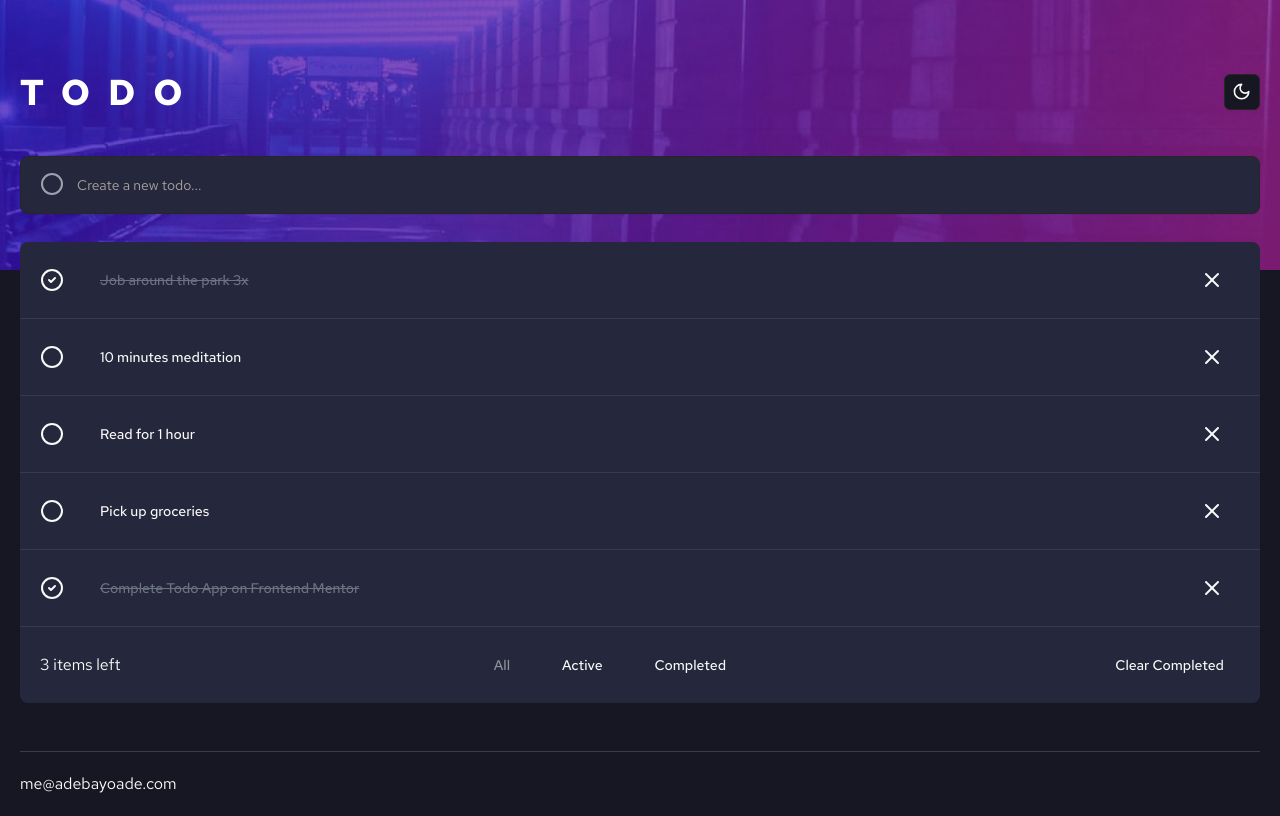
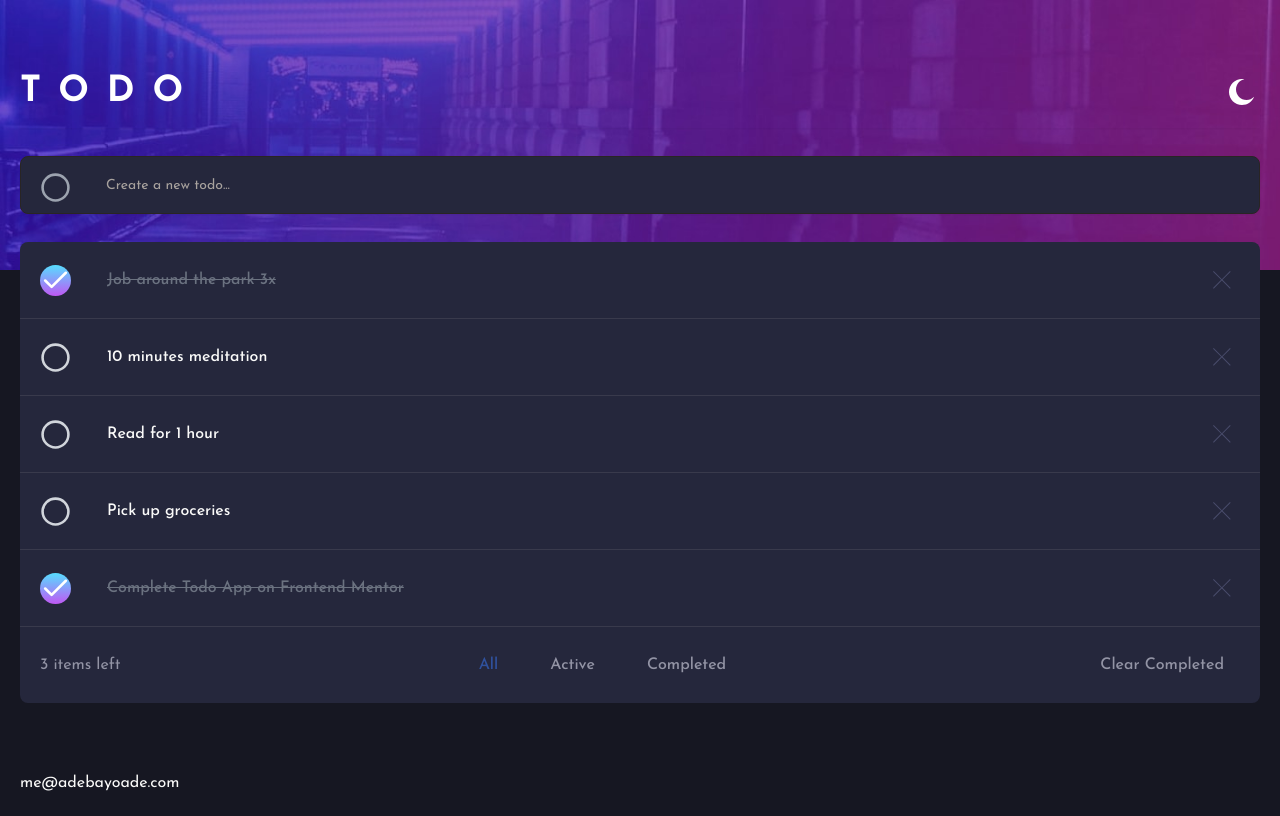
Before and after one commit to adebayoade/todo-app, a React (Vite) app: page / in a window 1280 px wide. Built offline with nearby package versions, Linux system fonts and the light colour scheme.

Commit message:
fixed typography

```diff
--- a/src/components/core/button/index.tsx
+++ b/src/components/core/button/index.tsx
@@ -5,7 +5,7 @@ import { cva, type VariantProps } from 'class-variance-authority';
 import { cn } from '@/lib/cn';
 
 const buttonVariants = cva(
-  'inline-flex items-center justify-center whitespace-nowrap rounded-md text-sm font-medium transition-colors focus-visible:outline-none focus-visible:ring-1 focus-visible:ring-ring disabled:pointer-events-none disabled:opacity-50',
+  'inline-flex items-center justify-center whitespace-nowrap rounded-md font-medium transition-colors focus-visible:outline-none focus-visible:ring-1 focus-visible:ring-ring disabled:pointer-events-none disabled:opacity-50',
   {
     variants: {
       variant: {
@@ -15,6 +15,7 @@ const buttonVariants = cva(
           'border border-input bg-background shadow-sm hover:bg-accent hover:text-accent-foreground',
         secondary: 'bg-secondary text-secondary-foreground shadow-sm hover:bg-secondary/80',
         ghost: 'hover:bg-accent hover:text-accent-foreground',
+        icon: 'hover:bg-veryDarkDesaturatedBlue',
         link: 'underline-offset-4 hover:underline',
       },
       size: {
--- a/src/components/icons/index.tsx
+++ b/src/components/icons/index.tsx
@@ -2,90 +2,45 @@ type IconProps = {
   className?: string;
 };
 
-function Cart({ className }: IconProps) {
-  return (
-    <svg
-      xmlns="http://www.w3.org/2000/svg"
-      width={21}
-      height={20}
-      fill="none"
-      viewBox="0 0 21 20"
-      className={className}
-    >
-      <g fill="#C73B0F" clipPath="url(#a)">
-        <path d="M6.583 18.75a1.25 1.25 0 100-2.5 1.25 1.25 0 000 2.5zm8.751 0a1.25 1.25 0 100-2.5 1.25 1.25 0 000 2.5zM3.446 1.752a.625.625 0 00-.613-.502h-2.5V2.5h1.988l2.4 11.998a.625.625 0 00.612.502h11.25v-1.25H5.847l-.5-2.5h11.238a.625.625 0 00.61-.49l1.417-6.385h-1.28L16.083 10H5.096l-1.65-8.248z" />
-        <path d="M11.584 3.75v-2.5h-1.25v2.5h-2.5V5h2.5v2.5h1.25V5h2.5V3.75h-2.5z" />
-      </g>
-      <defs>
-        <clipPath id="cart">
-          <path fill="#fff" d="M.333 0h20v20h-20z" />
-        </clipPath>
-      </defs>
+const Check = ({ className }: IconProps) => (
+  <svg xmlns="http://www.w3.org/2000/svg" width={11} height={9} className={className}>
+    <path fill="none" stroke="#FFF" strokeWidth={2} d="M1 4.304L3.696 7l6-6" />
   </svg>
 );
-}
 
-function Decrease({ className }: IconProps) {
-  return (
-    <svg
-      width={16}
-      height={17}
-      viewBox="0 0 16 17"
-      fill="none"
-      xmlns="http://www.w3.org/2000/svg"
-      className={className}
-    >
+const Cross = ({ className }: IconProps) => (
+  <svg xmlns="http://www.w3.org/2000/svg" width={18} height={18} className={className}>
     <path
-        d="M7.55 9.067h3.783v-1H4.666v1H7.55zm.454 6.1c-.92 0-1.783-.175-2.592-.525a6.774 6.774 0 01-2.12-1.433 6.77 6.77 0 01-1.434-2.123 6.465 6.465 0 01-.525-2.594c0-.92.175-1.785.525-2.594a6.67 6.67 0 011.433-2.114 6.843 6.843 0 012.123-1.425 6.465 6.465 0 012.594-.526c.92 0 1.785.176 2.594.525a6.74 6.74 0 012.114 1.425c.6.6 1.075 1.306 1.425 2.117a6.48 6.48 0 01.525 2.596c0 .919-.175 1.783-.525 2.591a6.809 6.809 0 01-1.425 2.118A6.731 6.731 0 0110.6 14.64a6.45 6.45 0 01-2.596.528zm.004-1c1.572 0 2.908-.553 4.008-1.659 1.1-1.105 1.65-2.444 1.65-4.016s-.549-2.909-1.646-4.009c-1.098-1.1-2.438-1.65-4.02-1.65-1.567 0-2.903.55-4.009 1.647C2.886 5.578 2.333 6.918 2.333 8.5c0 1.567.553 2.903 1.658 4.008 1.106 1.106 2.445 1.659 4.017 1.659z"
-        fill="currentColor"
+      fill="#494C6B"
+      fillRule="evenodd"
+      d="M16.97 0l.708.707L9.546 8.84l8.132 8.132-.707.707-8.132-8.132-8.132 8.132L0 16.97l8.132-8.132L0 .707.707 0 8.84 8.132 16.971 0z"
     />
   </svg>
 );
-}
 
-function CarbonNeutral({ className }: IconProps) {
-  return (
-    <svg
-      xmlns="http://www.w3.org/2000/svg"
-      width={21}
-      height={20}
-      fill="none"
-      viewBox="0 0 21 20"
-      className={className}
-    >
+const Moon = ({ className }: IconProps) => (
+  <svg xmlns="http://www.w3.org/2000/svg" width={26} height={26} className={className}>
     <path
-        fill="#1EA575"
-        d="M8 18.75H6.125V17.5H8V9.729L5.803 8.41l.644-1.072 2.196 1.318a1.256 1.256 0 01.607 1.072V17.5A1.25 1.25 0 018 18.75z"
-      />
-      <path
-        fill="#1EA575"
-        d="M14.25 18.75h-1.875a1.25 1.25 0 01-1.25-1.25v-6.875h3.75a2.498 2.498 0 002.488-2.747 2.594 2.594 0 00-2.622-2.253h-.99l-.11-.487C13.283 3.56 11.769 2.5 9.875 2.5a3.762 3.762 0 00-3.4 2.179l-.194.417-.54-.072A1.876 1.876 0 005.5 5a2.5 2.5 0 100 5v1.25a3.75 3.75 0 010-7.5h.05a5.019 5.019 0 014.325-2.5c2.3 0 4.182 1.236 4.845 3.125h.02a3.852 3.852 0 013.868 3.384 3.75 3.75 0 01-3.733 4.116h-2.5V17.5h1.875v1.25z"
+      fill="#FFF"
+      fillRule="evenodd"
+      d="M13 0c.81 0 1.603.074 2.373.216C10.593 1.199 7 5.43 7 10.5 7 16.299 11.701 21 17.5 21c2.996 0 5.7-1.255 7.613-3.268C23.22 22.572 18.51 26 13 26 5.82 26 0 20.18 0 13S5.82 0 13 0z"
     />
   </svg>
 );
-}
 
-function Increase({ className }: IconProps) {
-  return (
-    <svg
-      width={16}
-      height={17}
-      viewBox="0 0 16 17"
-      fill="none"
-      xmlns="http://www.w3.org/2000/svg"
-      className={className}
-    >
+const Sun = ({ className }: IconProps) => (
+  <svg xmlns="http://www.w3.org/2000/svg" width={26} height={26} className={className}>
     <path
-        d="M7.55 11.834h1V9.067h2.783v-1H8.55v-2.9h-1v2.9H4.666v1H7.55v2.767zm.454 3.333c-.92 0-1.783-.175-2.592-.525a6.774 6.774 0 01-2.12-1.433 6.77 6.77 0 01-1.434-2.123 6.465 6.465 0 01-.525-2.594c0-.92.175-1.785.525-2.594a6.67 6.67 0 011.433-2.114 6.843 6.843 0 012.123-1.425 6.465 6.465 0 012.594-.526c.92 0 1.785.176 2.594.525a6.74 6.74 0 012.114 1.425c.6.6 1.075 1.306 1.425 2.117a6.48 6.48 0 01.525 2.596c0 .919-.175 1.783-.525 2.591a6.809 6.809 0 01-1.425 2.118A6.731 6.731 0 0110.6 14.64a6.45 6.45 0 01-2.596.528zm.004-1c1.572 0 2.908-.553 4.008-1.659 1.1-1.105 1.65-2.444 1.65-4.016s-.549-2.909-1.646-4.009c-1.098-1.1-2.438-1.65-4.02-1.65-1.567 0-2.903.55-4.009 1.647C2.886 5.578 2.333 6.918 2.333 8.5c0 1.567.553 2.903 1.658 4.008 1.106 1.106 2.445 1.659 4.017 1.659z"
-        fill="currentColor"
+      fill="#FFF"
+      fillRule="evenodd"
+      d="M13 21a1 1 0 011 1v3a1 1 0 11-2 0v-3a1 1 0 011-1zm-5.657-2.343a1 1 0 010 1.414l-2.121 2.121a1 1 0 01-1.414-1.414l2.12-2.121a1 1 0 011.415 0zm12.728 0l2.121 2.121a1 1 0 01-1.414 1.414l-2.121-2.12a1 1 0 011.414-1.415zM13 8a5 5 0 110 10 5 5 0 010-10zm12 4a1 1 0 110 2h-3a1 1 0 110-2h3zM4 12a1 1 0 110 2H1a1 1 0 110-2h3zm18.192-8.192a1 1 0 010 1.414l-2.12 2.121a1 1 0 01-1.415-1.414l2.121-2.121a1 1 0 011.414 0zm-16.97 0l2.121 2.12A1 1 0 015.93 7.344L3.808 5.222a1 1 0 011.414-1.414zM13 0a1 1 0 011 1v3a1 1 0 11-2 0V1a1 1 0 011-1z"
     />
   </svg>
 );
-}
 
 export const Icon = {
-  Cart,
-  Decrease,
-  Increase,
-  CarbonNeutral,
+  Check,
+  Cross,
+  Moon,
+  Sun,
 };
--- a/src/components/ui/footer/index.tsx
+++ b/src/components/ui/footer/index.tsx
@@ -3,7 +3,7 @@ import { Link } from 'react-router-dom';
 export function Footer() {
   return (
     <footer className="mt-12 container">
-      <div className="border-t py-5">
+      <div className="py-5">
         <Link className="has-line-after" to="mailto:me@adebayoade.com">
           me@adebayoade.com
         </Link>
--- a/src/components/ui/mode-toggle/index.tsx
+++ b/src/components/ui/mode-toggle/index.tsx
@@ -1,5 +1,3 @@
-import { Moon, Sun } from 'lucide-react';
-
 import { Button } from '@/components/core/button';
 import {
   DropdownMenu,
@@ -10,6 +8,7 @@ import {
 
 import { Theme, useTheme } from '@/providers/theme-provider';
 import { useColorTheme } from '@/hooks/useColorTheme';
+import { Icon } from '@/components/icons';
 
 export function ModeToggle() {
   const { setTheme } = useTheme();
@@ -33,13 +32,8 @@ export function ModeToggle() {
   return (
     <DropdownMenu>
       <DropdownMenuTrigger asChild>
-        <Button
-          className={`${theme === 'dark' ? '#F8FAFC' : '#000000'}`}
-          variant="outline"
-          size="icon"
-        >
-          <Sun className="h-[1.2rem] w-[1.2rem] rotate-0 scale-100 transition-all dark:-rotate-90 dark:scale-0" />
-          <Moon className="absolute h-[1.2rem] w-[1.2rem] rotate-90 scale-0 transition-all dark:rotate-0 dark:scale-100" />
+        <Button variant="icon" size="icon">
+          {theme === 'dark' ? <Icon.Moon /> : <Icon.Sun />}
           <span className="sr-only">Toggle theme</span>
         </Button>
       </DropdownMenuTrigger>
--- a/src/data.ts
+++ b/src/data.ts
@@ -9,17 +9,17 @@ export const TODO: Todo[] = [
   {
     id: 2,
     title: '10 minutes meditation',
-    status: 'pending',
+    status: 'active',
   },
   {
     id: 3,
     title: 'Read for 1 hour',
-    status: 'pending',
+    status: 'active',
   },
   {
     id: 4,
     title: 'Pick up groceries',
-    status: 'pending',
+    status: 'active',
   },
   {
     id: 5,
--- a/src/index.scss
+++ b/src/index.scss
@@ -1,4 +1,4 @@
-@import url('https://fonts.googleapis.com/css2?family=Red+Hat+Text:ital,wght@0,300..700;1,300..700&display=swap');
+@import url('https://fonts.googleapis.com/css2?family=Josefin+Sans:ital,wght@0,100..700;1,100..700&display=swap');
 
 @tailwind base;
 @tailwind components;
@@ -66,16 +66,13 @@
     @apply border-border;
   }
   body {
-    font-family: 'Red Hat Text', sans-serif;
+    font-family: 'Josefin Sans', sans-serif;
     font-optical-sizing: auto;
     @apply bg-background text-foreground;
   }
   .title {
     @apply text-3xl font-bold;
   }
-  // .todo-list .todo-item:last-child {
-  //   border-bottom: none;
-  // }
   .has-line-after {
     position: relative;
     width: max-content;
@@ -94,95 +91,7 @@
   .has-line-after:hover:after {
     width: 100%;
   }
-  .pagination {
-    position: relative;
-    display: flex;
-    align-items: center;
-    justify-content: center;
-    list-style: none;
-    user-select: none;
-
-    .page-item {
-      position: relative;
-      padding: 0.5rem 0.8rem;
-      // display: none;
-
-      font-size: 14px;
-      &:not(:last-child) {
-        margin-right: 8px;
-      }
-    }
-
-    @media (min-width: 650px) {
-      .page-item {
-        display: block;
-      }
-    }
-
-    .page-item.disabled {
-      @apply text-gray-400;
-      // color: #d0d5dd;
-      pointer-events: none;
-    }
-
-    .page-item .page-prev,
-    .page-item .page-next {
-      &.disabled .page-link {
-        cursor: not-allowed;
-        // pointer-events: none;
-      }
-    }
-
-    .page-link.disabled {
-      // color: #d0d5dd;
-      @apply text-gray-400;
-    }
-
-    .page-item.page-prev {
-      // position: absolute;
-      // left: 0;
-      // padding: 0;
-      // display: block;
-
-      @media (max-width: 650px) {
-        display: none;
-      }
-    }
-
-    .page-item.page-next {
-      // position: absolute;
-      // right: 0;
-      // padding: 0;
-      // display: block;
-      // @apply bg-primary rounded-md text-white;
-
-      @media (max-width: 650px) {
-        display: none;
-      }
-    }
-
-    .page-item:hover {
-      @apply text-primary;
-    }
-
-    .page-item.selected {
-      display: flex;
-      align-items: center;
-      justify-content: center;
-      color: white;
-      width: 30px;
-      height: 30px;
-      border-radius: 20px;
-      pointer-events: none;
-      @apply bg-primary text-white;
-
-      @media (min-width: 650px) {
-        visibility: visible;
-        opacity: 1;
-      }
-      a {
-        color: #ffff;
-      }
-    }
+  .test {
+    background: linear-gradient(hsl(192, 100%, 67%), hsl(280, 87%, 65%));
   }
 }
--- a/src/pages/home/index.tsx
+++ b/src/pages/home/index.tsx
@@ -60,20 +60,20 @@ export function Home() {
           <Navbar />
 
           <form onSubmit={handleSubmit} className="relative">
-            <CircleIcon className="absolute top-4 ml-5 text-gray-400" />
+            <CircleIcon size={31} className="absolute top-4 ml-5 text-gray-400" />
             <Input
               value={newTask ? newTask.title : ''}
               onChange={e =>
                 setNewTask({
                   id: Math.floor(Math.random() * 1000) + 1,
                   title: e.target.value,
-                  status: 'pending',
+                  status: 'active',
                 })
               }
               placeholder="Create a new todo..."
               className={`rounded-lg ${
                 theme === 'dark' ? 'bg-veryDarkDesaturatedBlue' : 'bg-white'
-              } pl-14`}
+              } pl-[85px]`}
             />
           </form>
         </div>
@@ -89,7 +89,7 @@ export function Home() {
             ))}
           </div>
 
-          <div className="p-5 flex items-center justify-between gap-5">
+          <div className="text-darkGrayishBlue p-5 flex items-center justify-between gap-5">
             <span>
               {pendingTodos || 0} {pendingTodos > 0 ? 'items' : 'item'} left
             </span>
@@ -99,13 +99,15 @@ export function Home() {
                 onClick={() => handleFilterChange('all')}
                 disabled={filter === 'all'}
                 variant={'ghost'}
+                className={`${filter === 'all' && 'text-primary'}`}
               >
                 All
               </Button>
               <Button
-                onClick={() => handleFilterChange('pending')}
-                disabled={filter === 'pending'}
+                onClick={() => handleFilterChange('active')}
+                disabled={filter === 'active'}
                 variant={'ghost'}
+                className={`${filter === 'active' && 'text-primary'}`}
               >
                 Active
               </Button>
@@ -113,6 +115,7 @@ export function Home() {
                 onClick={() => handleFilterChange('completed')}
                 disabled={filter === 'completed'}
                 variant={'ghost'}
+                className={`${filter === 'completed' && 'text-primary'}`}
               >
                 Completed
               </Button>
@@ -125,13 +128,25 @@ export function Home() {
         </div>
 
         <div className="flex lg:hidden justify-around gap-5">
-          <Button onClick={() => setFilter('all')} variant={'ghost'}>
+          <Button
+            onClick={() => handleFilterChange('all')}
+            disabled={filter === 'all'}
+            variant={'ghost'}
+          >
             All
           </Button>
-          <Button onClick={() => setFilter('pending')} variant={'ghost'}>
+          <Button
+            onClick={() => handleFilterChange('active')}
+            disabled={filter === 'active'}
+            variant={'ghost'}
+          >
             Active
           </Button>
-          <Button onClick={() => setFilter('completed')} variant={'ghost'}>
+          <Button
+            onClick={() => handleFilterChange('completed')}
+            disabled={filter === 'completed'}
+            variant={'ghost'}
+          >
             Completed
           </Button>
         </div>
--- a/src/pages/home/todo-item.tsx
+++ b/src/pages/home/todo-item.tsx
@@ -1,7 +1,8 @@
 import { Button } from '@/components/core';
+import { Icon } from '@/components/icons';
 import { deleteTodo, markCompleted } from '@/store/slice/todo';
 import { Todo } from '@/types';
-import { CircleCheckIcon, CircleIcon, XIcon } from 'lucide-react';
+import { CheckIcon, CircleIcon } from 'lucide-react';
 import { useDispatch } from 'react-redux';
 
 type TodoItemProp = {
@@ -29,14 +30,20 @@ export function TodoItem({ todo }: TodoItemProp) {
 
   return (
     <div className="todo-item flex justify-between gap-5 p-5 border-b">
-      <div className="flex items-center gap-5">
-        {todo.status == 'pending' ? (
-          <CircleIcon />
-        ) : todo.status == 'completed' ? (
-          <CircleCheckIcon />
-        ) : (
-          ''
-        )}
+      <div className="flex w-max items-center gap-5 overflow-hidden">
+        <div>
+          {todo.status == 'active' ? (
+            <CircleIcon className="text-gray-300" size={31} />
+          ) : todo.status == 'completed' ? (
+            // <Icon.Check />
+            <CheckIcon
+              className="bg-[linear-gradient(hsl(192,100%,67%),hsl(280,87%,65%))] rounded-full text-white"
+              size={31}
+            />
+          ) : (
+            ''
+          )}
+        </div>
 
         <Button
           variant="link"
@@ -45,9 +52,11 @@ export function TodoItem({ todo }: TodoItemProp) {
           }}
           className={`${
             todo.status === 'completed' && 'line-through text-gray-500 pointer-events-none'
-          }`}
+          } overflow-hidden`}
         >
-          {todo.title}
+          <span className="overflow-hidden text-ellipsis">{todo.title}</span>
+
+          {/* {todo.title} */}
         </Button>
       </div>
 
@@ -56,8 +65,10 @@ export function TodoItem({ todo }: TodoItemProp) {
         onClick={() => {
           handleDelete(todo.id);
         }}
+        size={'icon'}
       >
-        <XIcon />
+        {/* <XIcon /> */}
+        <Icon.Cross />
       </Button>
     </div>
   );
--- a/src/store/slice/todo.ts
+++ b/src/store/slice/todo.ts
@@ -2,7 +2,7 @@ import { TODO } from '@/data';
 import { Todo } from '@/types';
 import { createSelector, createSlice } from '@reduxjs/toolkit';
 
-export type Filter = 'all' | 'pending' | 'completed';
+export type Filter = 'all' | 'active' | 'completed';
 
 export type TodoState = {
   value: Todo[];
@@ -52,10 +52,10 @@ const todoReducer = createSlice({
   },
 });
 
-// Selector to get pending todos
+// Selector to get active todos
 export const selectPendingTodos = createSelector(
   (state: { todos: TodoState }) => state.todos.value,
-  todos => todos.filter(todo => todo.status === 'pending').length
+  todos => todos.filter(todo => todo.status === 'active').length
 );
 
 // Selector to get filtered todos based on the current filter
@@ -63,8 +63,8 @@ export const selectFilteredTodos = createSelector(
   (state: { todos: TodoState }) => state.todos.value,
   (state: { todos: TodoState }) => state.todos.filter,
   (todos, filter) => {
-    if (filter === 'pending') {
-      return todos.filter(todo => todo.status === 'pending');
+    if (filter === 'active') {
+      return todos.filter(todo => todo.status === 'active');
     } else if (filter === 'completed') {
       return todos.filter(todo => todo.status === 'completed');
     }
--- a/src/types/index.ts
+++ b/src/types/index.ts
@@ -1,5 +1,5 @@
 export type Todo = {
   id: number;
   title: string;
-  status: 'pending' | 'completed';
+  status: 'active' | 'completed';
 };
--- a/tailwind.config.js
+++ b/tailwind.config.js
@@ -50,9 +50,15 @@ export default {
           DEFAULT: 'hsl(var(--destructive))',
           foreground: 'hsl(var(--destructive-foreground))',
         },
-        darkGrayishBlue: 'hsl(235, 19%, 35%)',
+        veryLightGray: 'hsl(0, 0%, 98%)',
+        veryLightGrayishBlue: 'hsl(236, 33%, 92%)',
+        lightGrayishBlue: 'hsl(233, 11%, 84%)',
         veryDarkDesaturatedBlue: 'hsl(235, 24%, 19%)',
-        cream: '#fcf8f5',
+        veryLightGray: 'hsl(0, 0%, 98%)',
+        veryLightGrayishBlue: 'hsl(236, 33%, 92%)',
+        lightGrayishBlue: 'hsl(233, 11%, 84%)',
+        darkGrayishBlue: 'hsl(236, 9%, 61%)',
+        veryDarkGrayishBlue: 'hsl(235, 19%, 35%)',
         border: 'hsl(var(--border))',
         input: 'hsl(var(--input))',
         ring: 'hsl(var(--ring))',
```
Also changed, not shown: 2 other files (tests, documents, lock files or other folders). Lines whose indentation alone changed are shown as unchanged.
